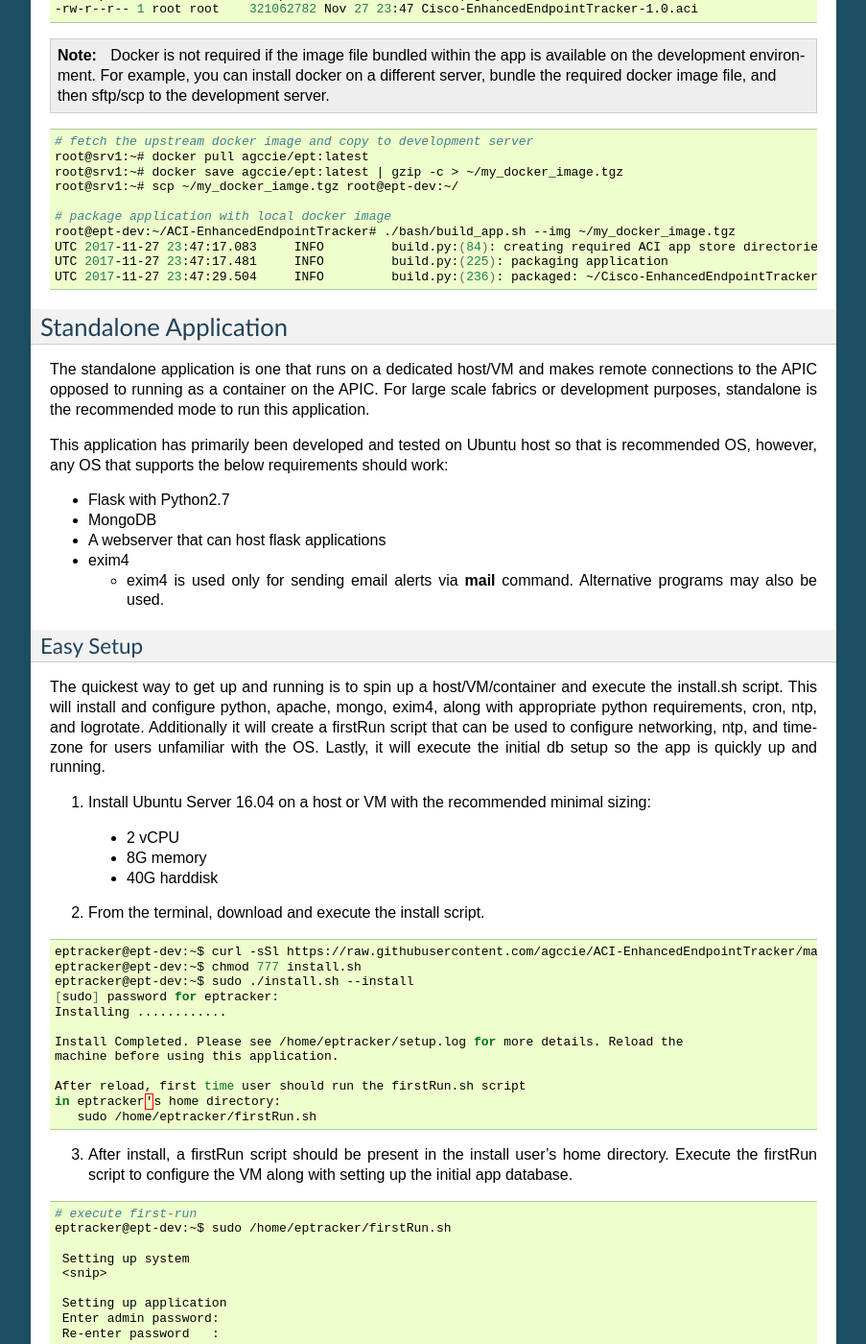
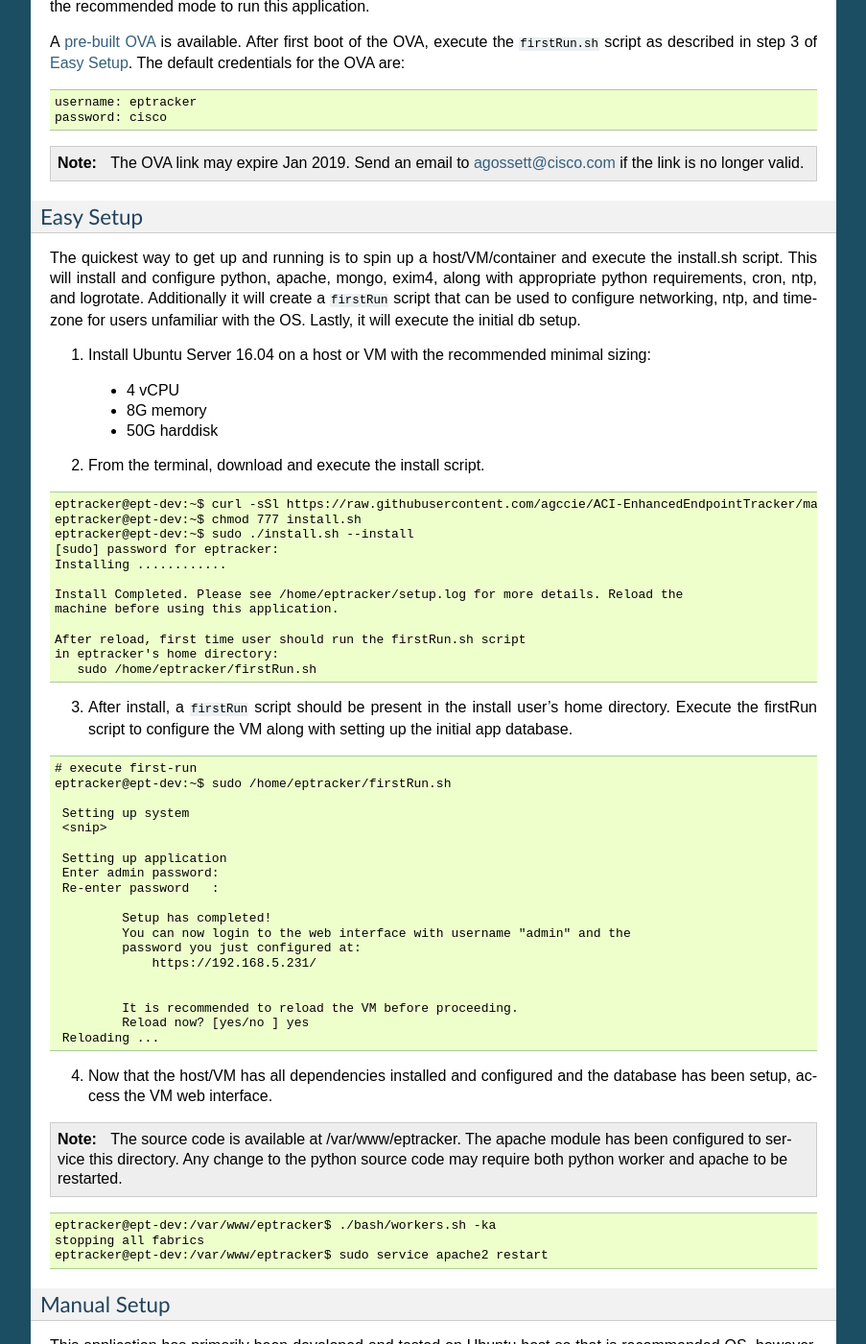
Before and after one commit to agccie/ACI-EnhancedEndpointTracker, a Sphinx documentation site: the page built from docs/install.rst, in a window 1280 px wide and 1400 px high, scrolled down 776 px. Shown: the whole window at 96% size, without its empty margins (198-1101 px from the left). Built offline with Sphinx 7.4.7, drawn with Linux system fonts in a browser that asks for light colours; some of the changed text lies outside the part shown.

Commit message:
Update install.rst

```diff
--- a/docs/install.rst
+++ b/docs/install.rst
@@ -1,8 +1,29 @@
 Install
 =======
 
-The application can be installed directly on the APIC or configured to as a
-standalone application.
+ACI-EnhancedEndpointTracker  can be installed directly on the APIC as an ACI
+app or deployed as a standalone app.
+
+Currently, the APIC imposes a **2G** memory limit and a **10G** disk quota
+on stateful applications.  As a result, it may not be possible to run this as an ACI
+app on an APIC with a large number of endpoints.
+
+As a best practice, it is recommended to deploy this app in standalone mode if
+the total number of per-node endpoints exceeds 65K.  You can determine the per-node
+endpoint count via the following moquery on the APIC:
+
+.. code-block:: bash
+
+    apic# moquery -c epmDb -x rsp-subtree-class="epmIpEp,epmMacEp,epmRsMacEpToIpEpAtt" -x rsp-subtree-include="count"
+
+If you have deployed the application on the APIC and it is exceeding the
+memory limits, you may see the symptoms below. **Note, there will be no impact**
+to the APIC or fabric under these conditions.
+
+* Consistent monitor restarts
+* Monitor restart due to "Worker 0 hello timeout"
+* Monitor stuck at "Building endpoint database"
+
 
 ACI Application
 ^^^^^^^^^^^^^^^
@@ -13,17 +34,110 @@
 * `2.x Install Instructions <https://www.cisco.com/c/en/us/td/docs/switches/datacenter/aci/apic/sw/2-x/App_Center/developer_guide/b_Cisco_ACI_App_Center_Developer_Guide/b_Cisco_ACI_App_Center_Developer_Guide_chapter_0110.html#d11320e518a1635>`_
 * `3.x Install Instructions <https://www.cisco.com/c/en/us/td/docs/switches/datacenter/aci/apic/sw/2-x/App_Center/developer_guide/b_Cisco_ACI_App_Center_Developer_Guide/b_Cisco_ACI_App_Center_Developer_Guide_chapter_0110.html#d11320e725a1635>`_
 
-If you need to build the application from source, use the procedure below.
+See `Building ACI Application`_ to build the ACI application from source.
+
+Standalone Application
+^^^^^^^^^^^^^^^^^^^^^^
+The standalone application is one that runs on a dedicated host/VM and makes remote connections to the APIC opposed to running as a container on the APIC.  For large scale fabrics or development purposes, standalone is the recommended mode to run this application.
+
+A `pre-built OVA <https://cisco.box.com/s/6us23gzr8nwplrmtjmpp5xaos1wywa22>`_ is available. After first boot of the OVA, execute the ``firstRun.sh`` script as described in step 3 of `Easy Setup`_. The default credentials for the OVA are:
+
+.. code-block::
+
+  username: eptracker
+  password: cisco
+
+.. note:: The OVA link may expire Jan 2019. Send an email to agossett@cisco.com if the link is no longer valid.
+
+
+Easy Setup
+""""""""""
+The quickest way to get up and running is to spin up a host/VM/container and execute the install.sh script.  This will install and configure python, apache, mongo, exim4, along with appropriate python requirements, cron, ntp, and logrotate.  Additionally it will create a ``firstRun`` script that can be used to configure networking, ntp, and timezone for users unfamiliar with the OS.  Lastly, it will execute the initial db setup.
+
+1.  Install Ubuntu Server 16.04 on a host or VM with the recommended minimal sizing:
+
+   * 4 vCPU
+   * 8G memory
+   * 50G harddisk
+
+2.  From the terminal, download and execute the install script.
+
+.. code-block::
+
+   eptracker@ept-dev:~$ curl -sSl https://raw.githubusercontent.com/agccie/ACI-EnhancedEndpointTracker/master/bash/install.sh > install.sh
+   eptracker@ept-dev:~$ chmod 777 install.sh
+   eptracker@ept-dev:~$ sudo ./install.sh --install
+   [sudo] password for eptracker:
+   Installing ............
+
+   Install Completed. Please see /home/eptracker/setup.log for more details. Reload the
+   machine before using this application.
+
+   After reload, first time user should run the firstRun.sh script
+   in eptracker's home directory:
+      sudo /home/eptracker/firstRun.sh
+
+3.  After install, a ``firstRun`` script should be present in the install user's home directory.  Execute the firstRun script to configure the VM along with setting up the initial app database.
+
+.. code-block::
+
+   # execute first-run
+   eptracker@ept-dev:~$ sudo /home/eptracker/firstRun.sh
+
+    Setting up system
+    <snip>
+
+    Setting up application
+    Enter admin password:
+    Re-enter password   :
+
+            Setup has completed!
+            You can now login to the web interface with username "admin" and the
+            password you just configured at:
+                https://192.168.5.231/
+
+
+            It is recommended to reload the VM before proceeding.
+            Reload now? [yes/no ] yes
+    Reloading ...
+
+
+4.  Now that the host/VM has all dependencies installed and configured and the database has been setup, access the VM web interface.
+
+.. note:: The source code is available at /var/www/eptracker.  The apache module has been configured to service this directory.  Any change to the python source code may require both python worker and apache to be restarted.
+
+.. code-block::
+
+    eptracker@ept-dev:/var/www/eptracker$ ./bash/workers.sh -ka
+    stopping all fabrics
+    eptracker@ept-dev:/var/www/eptracker$ sudo service apache2 restart
+
+
+Manual Setup
+""""""""""""
+
+This application has primarily been developed and tested on Ubuntu host so that is recommended OS, however, any OS that supports the below requirements should work:
+
+- Linux Distribution
+- Flask with Python2.7
+- MongoDB
+- A webserver that can host flask applications
+- exim4
+
+  * exim4 is used only for sending email alerts via **mail** command. Alternative programs may also be used.
+
+** Review the /bash/install.sh script for examples on installing python and all other dependencies **
+
 
 Building ACI Application
-""""""""""""""""""""""""
+^^^^^^^^^^^^^^^^^^^^^^^^
 
 To build the application you'll need a development environment with git, python2.7, zip, and docker installed.
 
 .. warning:: Build process does not currently work on MAC OS due to incompatibility with sed program.
    It has successfully been performed on Ubuntu 16.04 and will likely work on other linux OS.
 
-.. code-block:: bash
+.. code-block::
 
    # install via apt-get, yum, dnf, etc...
    root@ept-dev:~# apt-get install -y git python-pip zip
@@ -59,84 +173,3 @@
    UTC 2017-11-27 23:47:17.083     INFO         build.py:(84): creating required ACI app store directories
    UTC 2017-11-27 23:47:17.481     INFO         build.py:(225): packaging application
    UTC 2017-11-27 23:47:29.504     INFO         build.py:(236): packaged: ~/Cisco-EnhancedEndpointTracker-1.0.aci
-
-
-Standalone Application
-^^^^^^^^^^^^^^^^^^^^^^
-The standalone application is one that runs on a dedicated host/VM and makes remote connections to the APIC opposed to running as a container on the APIC.  For large scale fabrics or development purposes, standalone is the recommended mode to run this application.
-
-This application has primarily been developed and tested on Ubuntu host so that is recommended OS, however, any OS that supports the below requirements should work:
-
-- Flask with Python2.7
-- MongoDB
-- A webserver that can host flask applications
-- exim4
-
-  * exim4 is used only for sending email alerts via **mail** command. Alternative programs may also be used.
-
-Easy Setup
-""""""""""
-The quickest way to get up and running is to spin up a host/VM/container and execute the install.sh script.  This will install and configure python, apache, mongo, exim4, along with appropriate python requirements, cron, ntp, and logrotate.  Additionally it will create a firstRun script that can be used to configure networking, ntp, and timezone for users unfamiliar with the OS.  Lastly, it will execute the initial db setup so the app is quickly up and running.
-
-1.  Install Ubuntu Server 16.04 on a host or VM with the recommended minimal sizing:
-
-   * 2 vCPU
-   * 8G memory
-   * 40G harddisk
-
-2.  From the terminal, download and execute the install script.
-
-.. code-block:: bash
-
-   eptracker@ept-dev:~$ curl -sSl https://raw.githubusercontent.com/agccie/ACI-EnhancedEndpointTracker/master/bash/install.sh > install.sh
-   eptracker@ept-dev:~$ chmod 777 install.sh
-   eptracker@ept-dev:~$ sudo ./install.sh --install
-   [sudo] password for eptracker:
-   Installing ............
-
-   Install Completed. Please see /home/eptracker/setup.log for more details. Reload the
-   machine before using this application.
-
-   After reload, first time user should run the firstRun.sh script
-   in eptracker's home directory:
-      sudo /home/eptracker/firstRun.sh
-
-3.  After install, a firstRun script should be present in the install user's home directory.  Execute the firstRun script to configure the VM along with setting up the initial app database.
-
-.. code-block:: bash
-
-   # execute first-run
-   eptracker@ept-dev:~$ sudo /home/eptracker/firstRun.sh
-
-    Setting up system
-    <snip>
-
-    Setting up application
-    Enter admin password:
-    Re-enter password   :
-
-            Setup has completed!
-            You can now login to the web interface with username "admin" and the
-            password you just configured at:
-                https://192.168.5.231/
-
-
-            It is recommended to reload the VM before proceeding.
-            Reload now? [yes/no ] yes
-    Reloading ...
-
-
-4.  Now that the host/VM has all dependencies installed and configured and the database has been setup, access the VM web interface.
-
-.. note:: The source code is available at /var/www/eptracker.  The apache module has been configured to service this directory.  Any change to the python source code may require both python worker and apache to be restarted.
-
-.. code-block:: bash
-
-    eptracker@ept-dev:/var/www/eptracker$ ./bash/workers.sh -ka
-    stopping all fabrics
-    eptracker@ept-dev:/var/www/eptracker$ sudo service apache2 restart
-
-
-Manual Setup
-""""""""""""
-TODO - (review the /bash/install.sh script for example on install python and all dependencies)
```
